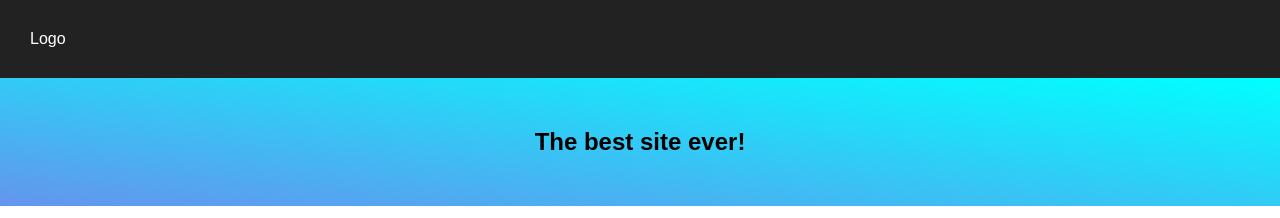
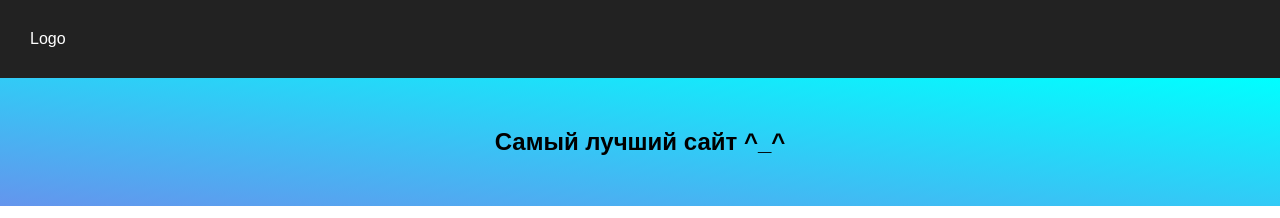
Before and after one commit to queen-leksa/pro2.4, a plain HTML site: page index.html in a window 1280 px wide. Shown: the top 218 px of the page. Drawn offline with Linux system fonts and the light colour scheme.

Commit message:
Изменен заголовок сайта

```diff
--- a/index.html
+++ b/index.html
@@ -15,7 +15,7 @@
         <a href="">Logo</a>
     </header>
     <section class="first">
-        <h1>The best site ever!</h1>
+        <h1>Самый лучший сайт ^_^</h1>
     </section>
     <section class="second">
         <h2>Little caption</h2>
```
